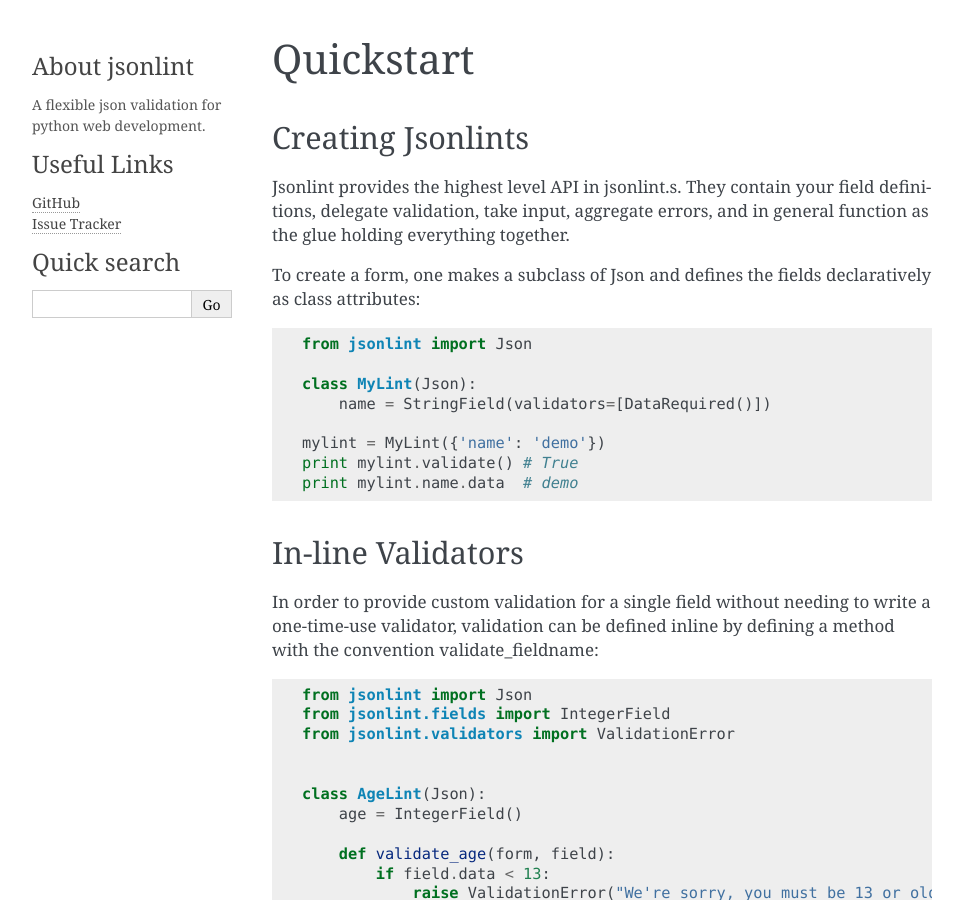
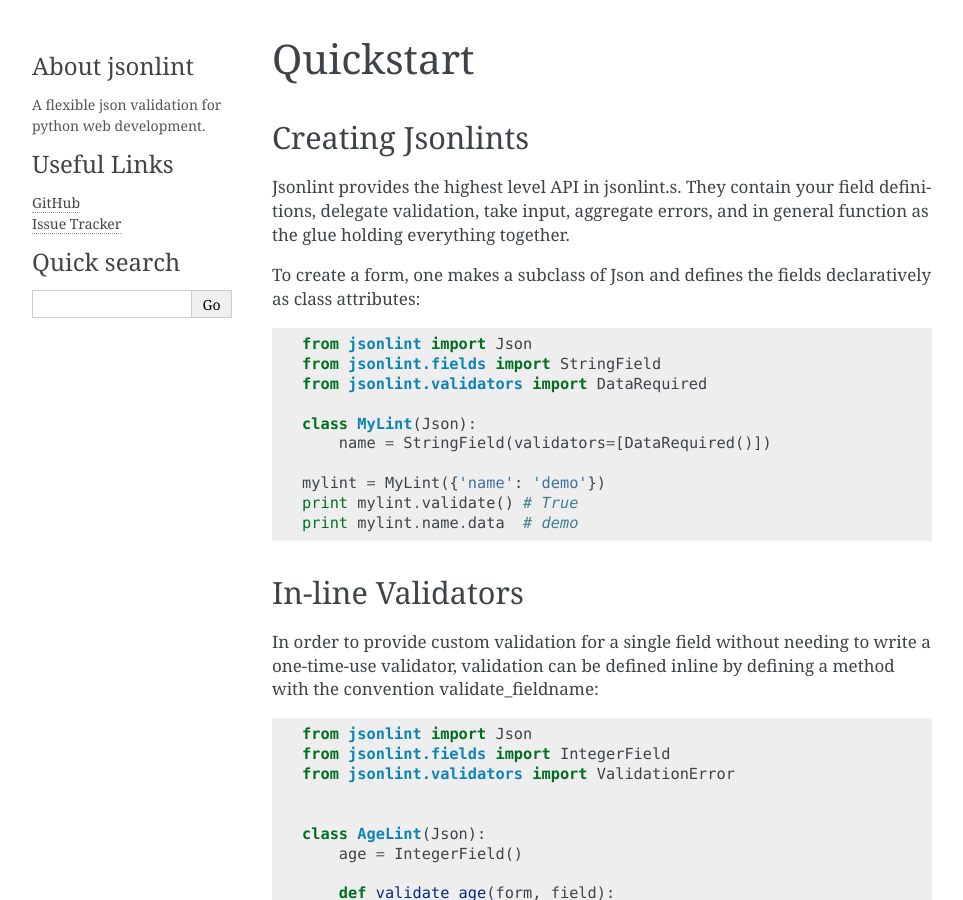
Before and after one commit to tangwz/jsonlint, a Sphinx documentation site: the page built from docs/quickstart.rst, in a window 1280 px wide and 900 px high. Shown: the whole window, without its empty margins (148-1111 px from the left). Built offline with Sphinx 7.4.7, drawn with Linux system fonts in a browser that asks for light colours.

Commit message:
fix docs code's bugs.

```diff
--- a/docs/quickstart.rst
+++ b/docs/quickstart.rst
@@ -9,6 +9,8 @@
 To create a form, one makes a subclass of Json and defines the fields declaratively as class attributes::
 
     from jsonlint import Json
+    from jsonlint.fields import StringField
+    from jsonlint.validators import DataRequired
 
     class MyLint(Json):
         name = StringField(validators=[DataRequired()])
```
